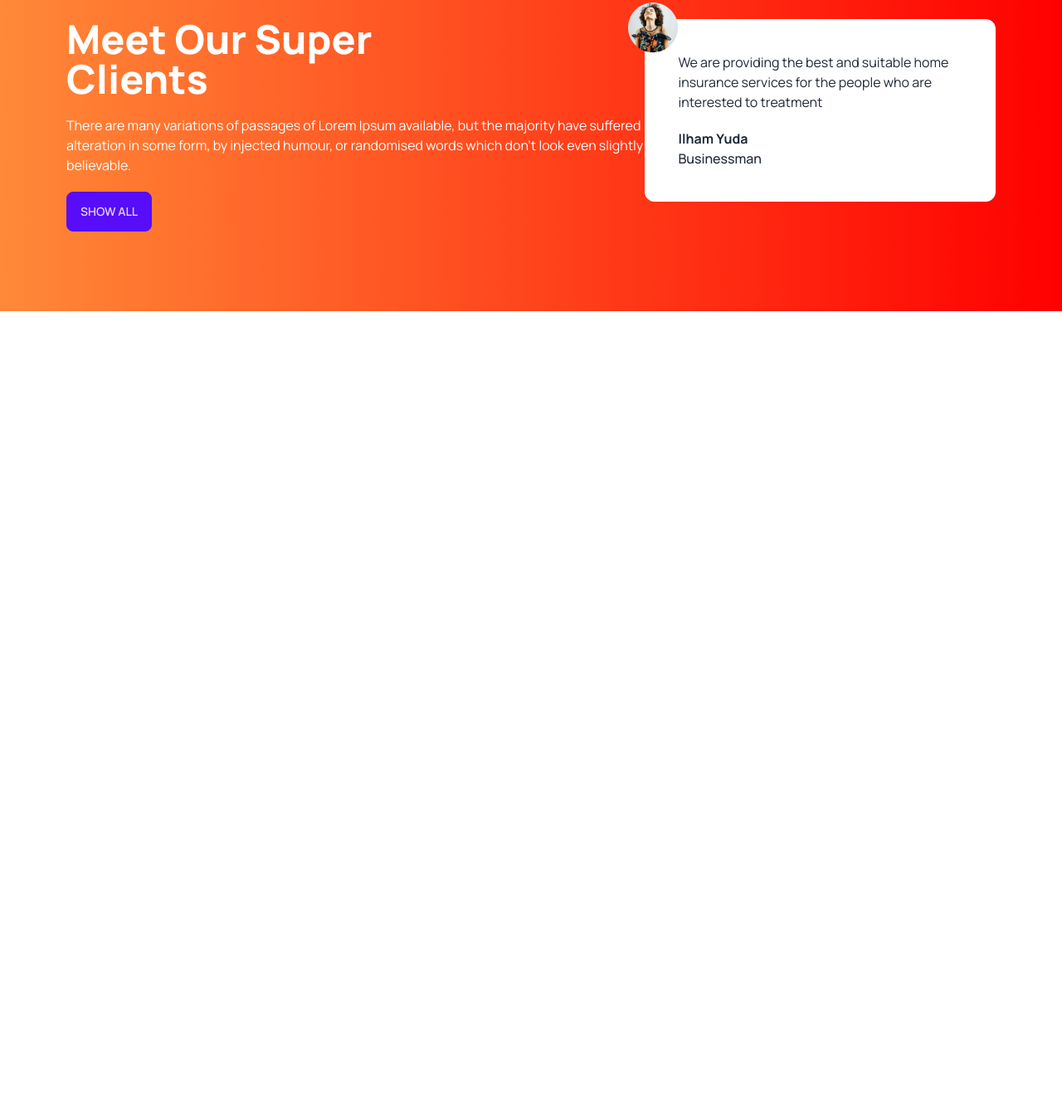
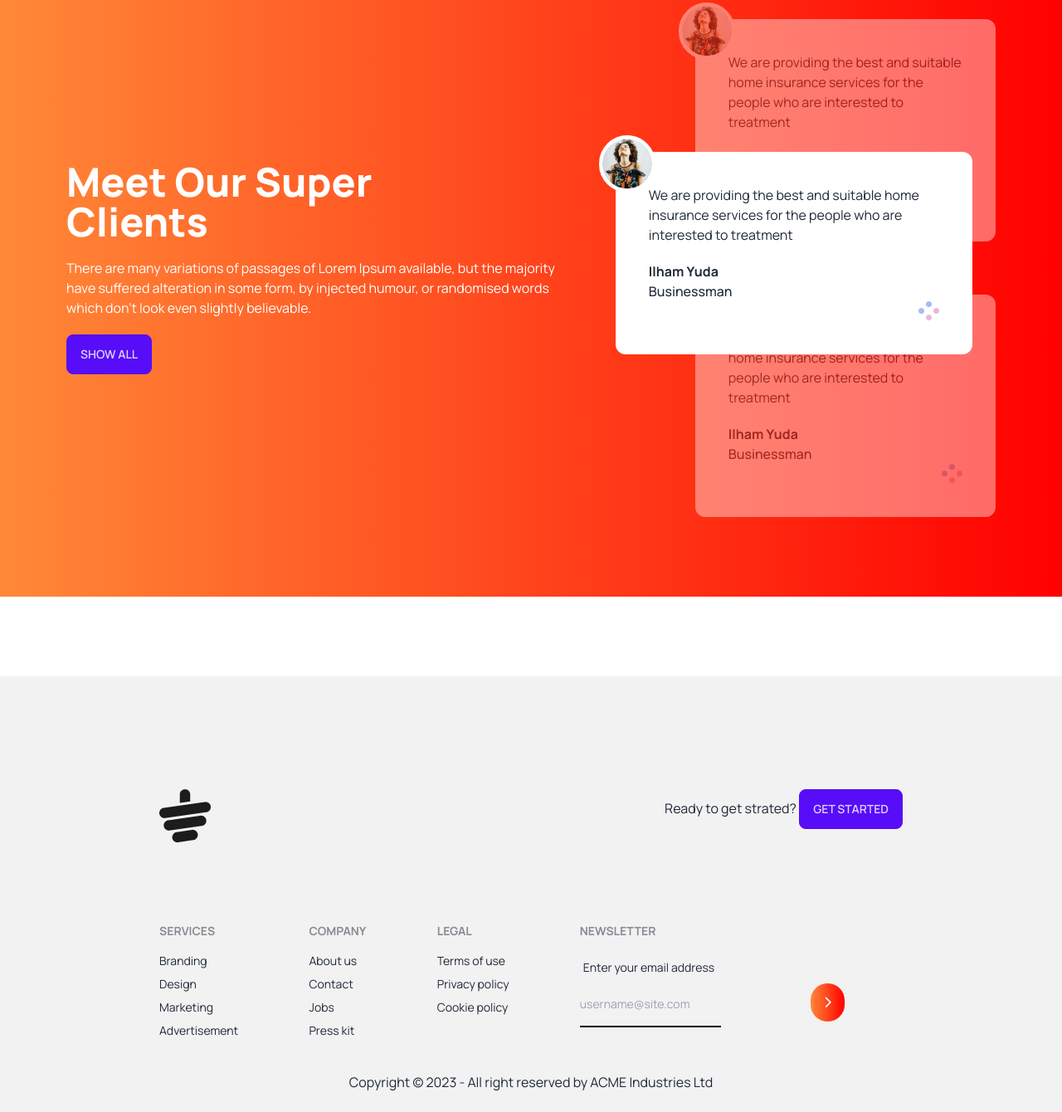
Before and after one commit to Neaz-mq/tea-house-with-daisyui, a plain HTML site: page index.html in a window 1280 px wide. Shown: the part 1860-3200 px from the top of the page at 83% size. Before the commit the page ends 2331 px from the top, so only its background shows below. Drawn offline with nearby package versions, Linux system fonts and the light colour scheme; files whose address does not match are found by name.

Commit message:
added footer

```diff
--- a/index.html
+++ b/index.html
@@ -20,7 +20,8 @@
           theme: {
             extend: {
               colors: {
-                clifford: '#da373d',
+                'gradient-start': '#FF8938',
+                'gradient-end': '#F00',
               }
             }
           }
@@ -132,8 +133,9 @@
       </section>
 
       <!-- Super client section -->
-      <section class="my-24 flex flex-col lg:flex-row gap:12 bg-gradient-to-r from-[#FF8938] to-[#f00] px-20 py-24">
-        <div class="space-y-5">
+      <section class="my-24 flex flex-col lg:flex-row gap:12 bg-gradient-to-r from-gradient-start to-gradient-end px-20 py-24">
+        <div class=" flex items-center lg:pr-40">
+         <div class="space-y-5">
           <h2 class="text-5xl font-extrabold text-white">
             Meet Our Super
             <br>
@@ -143,25 +145,96 @@
             There are many variations of passages of Lorem Ipsum available, but the majority have suffered alteration in some form, by injected humour, or randomised words which don't look even slightly believable.
           </p>
           <button class="btn btn-primary">Show All</button>
+         </div>
 
         </div>
-
-        <div>
-          <!-- review -->
-          <div class="relative p-10 rounded-xl bg-white">
-            <img class="absolute -left-5 -top-5" src="./images/client.png" alt="">
+ <!-- review Container -->
+        <div class="relative">
+          <!--next review -->
+          <div class="relative mb-16 opacity-40 z-10 p-10 rounded-xl bg-white">
+            <img class="absolute -left-5 -top-5 border-4 border-white rounded-full bg-white" src="./images/client.png" alt="">
             <p>We are providing the best and suitable home insurance services for the people who are interested to treatment</p>
             <h4 class="font-bold mt-5">Ilham Yuda</h4>
             <p class="font-medium">Businessman</p>
+           <div class="flex justify-end">
+            <img src="./images/circles.png" alt="">
+           </div>
+          </div>
+          <!-- current review -->
+          <div class="absolute top-40 lg:-left-24 p-10 z-20 lg:w-[430px] rounded-xl bg-white">
+            <img class="absolute -left-5 -top-5 border-4 border-white rounded-full bg-white" src="./images/client.png" alt="">
+            <p>We are providing the best and suitable home insurance services for the people who are interested to treatment</p>
+            <h4 class="font-bold mt-5">Ilham Yuda</h4>
+            <p class="font-medium">Businessman</p>
+           <div class="flex justify-end">
+            <img src="./images/circles.png" alt="">
+           </div>
+          </div>
+          <!--previous review -->
+          <div class="relative opacity-40 z-10 p-10 rounded-xl bg-white">
+            <img class="absolute -left-5 -top-5 border-4 border-white rounded-full bg-white" src="./images/client.png" alt="">
+            <p>We are providing the best and suitable home insurance services for the people who are interested to treatment</p>
+            <h4 class="font-bold mt-5">Ilham Yuda</h4>
+            <p class="font-medium">Businessman</p>
+           <div class="flex justify-end">
+            <img src="./images/circles.png" alt="">
+           </div>
           </div>
         </div>
 
       </section>
 
     </main>
-    <footer>
+    <footer class="px-48 py-10 bg-base-200 text-base-content" >
+      <div class="flex justify-between my-24">
+        <img src="./images/cup.png" alt="">
+        <p>
+          <span>Ready to get strated?</span>
+          <button class="btn btn-primary">Get Started</button>
+        </p>
+      </div>
+   <div class="footer ">
+    <div>
+      <span class="footer-title">Services</span>
+      <a class="link link-hover">Branding</a>
+      <a class="link link-hover">Design</a>
+      <a class="link link-hover">Marketing</a>
+      <a class="link link-hover">Advertisement</a>
+    </div>
+    <div>
+      <span class="footer-title">Company</span>
+      <a class="link link-hover">About us</a>
+      <a class="link link-hover">Contact</a>
+      <a class="link link-hover">Jobs</a>
+      <a class="link link-hover">Press kit</a>
+    </div>
+    <div>
+      <span class="footer-title">Legal</span>
+      <a class="link link-hover">Terms of use</a>
+      <a class="link link-hover">Privacy policy</a>
+      <a class="link link-hover">Cookie policy</a>
+    </div>
+    <div>
+      <span class="footer-title">Newsletter</span>
+      <div class="form-control w-80">
+        <label class="label">
+          <span class="label-text">Enter your email address</span>
+        </label>
+        <div class="relative">
+          <input type="text" placeholder="username@site.com" class="py-4 bg-transparent border-b-2 border-black outline-none " />
+          <button class="btn text-white absolute top-0 right-0 rounded-full bg-gradient-to-r from-gradient-start to-gradient-end">
+            <i class="fa-solid fa-chevron-right text-white"></i>
+          </button>
+        </div>
+      </div>
+    </div>
+   </div>
+      <div>
+        <p class="mt-10 text-center">Copyright © 2023 - All right reserved by ACME Industries Ltd</p>
+      </div>
+    </footer>
 
-    </footer>
+
 
 </body>
 </html>
```
